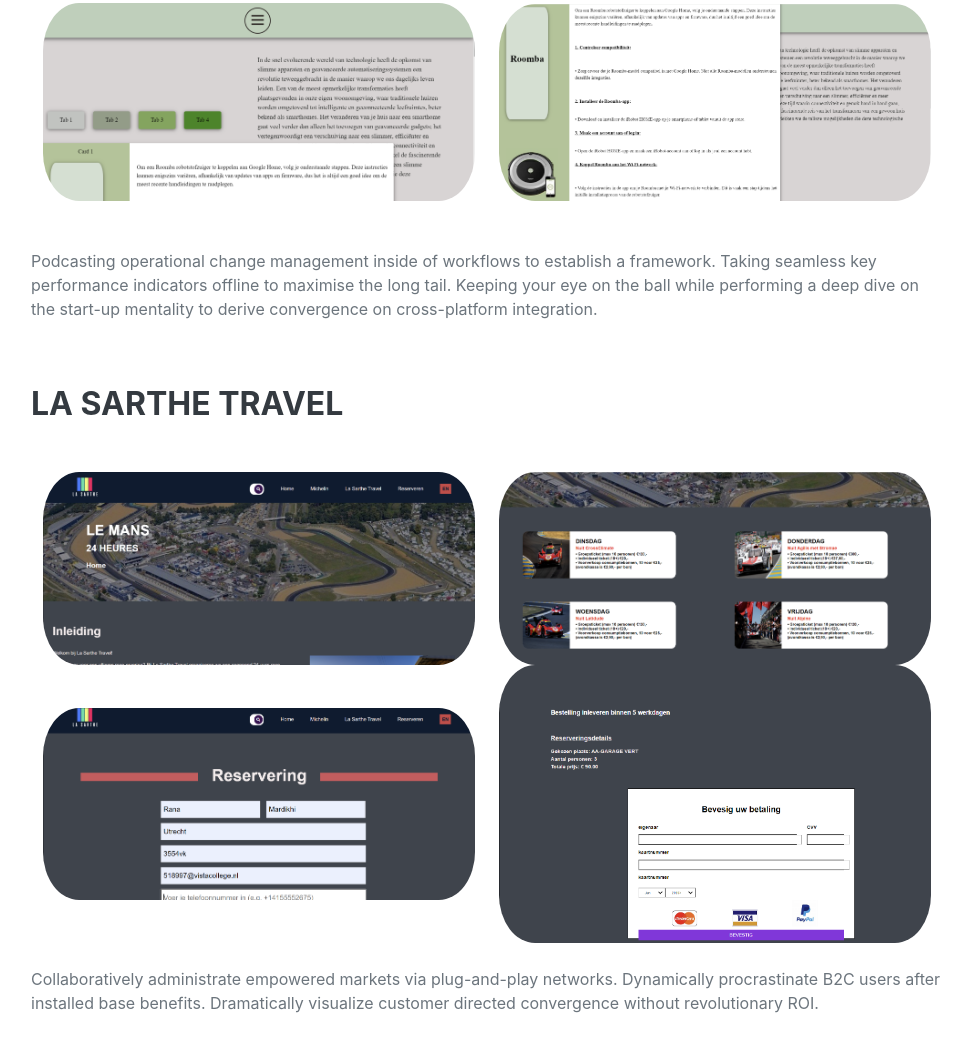
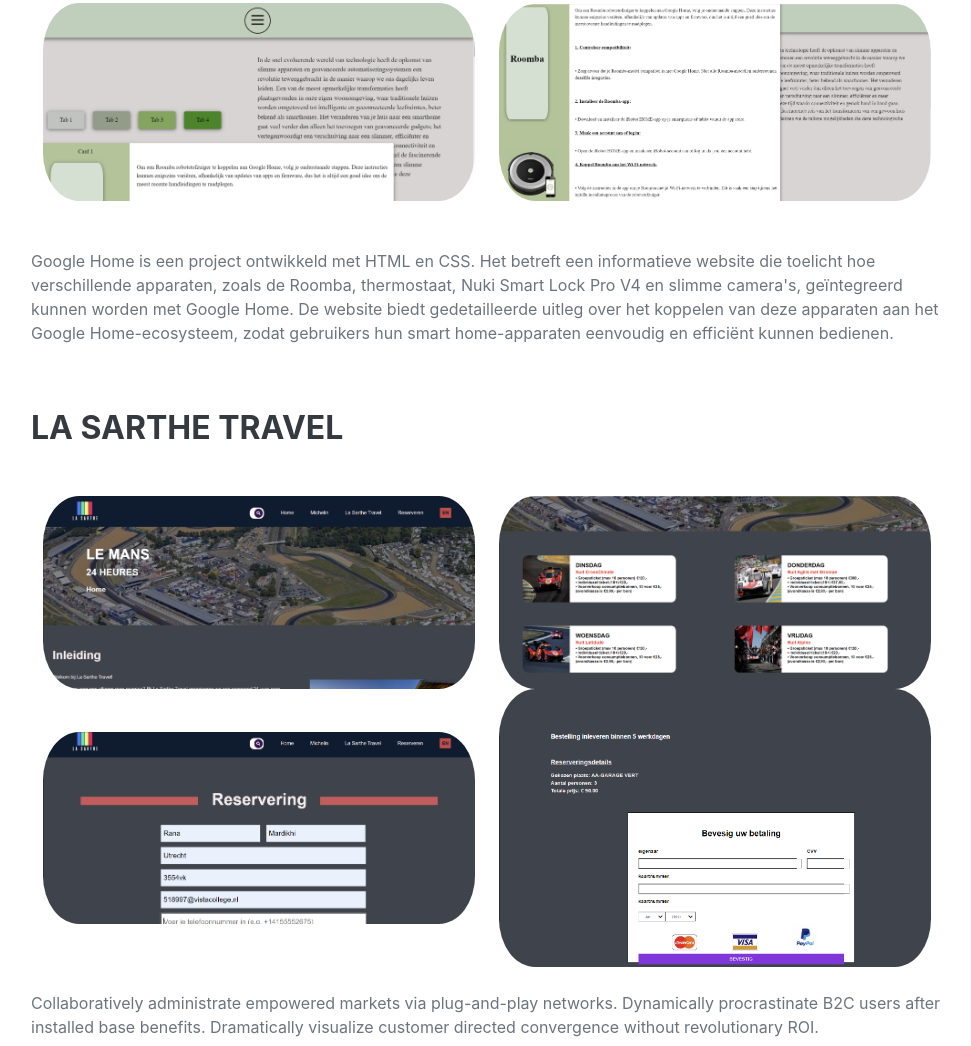
Before and after one commit to 518997/za, a plain HTML site: page zakelijke portfolio/index.html in a window 1280 px wide. Shown: the part 2427-3473 px from the top of the page, without its empty margins (289-1260 px from the left). Drawn offline with nearby package versions, Linux system fonts and the light colour scheme; a web font is replaced by a local one.

Commit message:
internet of things

```diff
--- a/zakelijke portfolio/index.html
+++ b/zakelijke portfolio/index.html
@@ -81,7 +81,7 @@
                             <h3 class="mb-0">Internet of things</h3> <br><br>
                               <img class="img-portfolio" src="assets/img/IOT-1.png" alt="..." /><img class="img-portfolio" src="assets/img/IOT-2.png" alt="..." />
                                 <br><br><br>
-                            <p>Podcasting operational change management inside of workflows to establish a framework. Taking seamless key performance indicators offline to maximise the long tail. Keeping your eye on the ball while performing a deep dive on the start-up mentality to derive convergence on cross-platform integration.</p>
+                            <p>Google Home is een project ontwikkeld met HTML en CSS. Het betreft een informatieve website die toelicht hoe verschillende apparaten, zoals de Roomba, thermostaat, Nuki Smart Lock Pro V4 en slimme camera's, geïntegreerd kunnen worden met Google Home. De website biedt gedetailleerde uitleg over het koppelen van deze apparaten aan het Google Home-ecosysteem, zodat gebruikers hun smart home-apparaten eenvoudig en efficiënt kunnen bedienen.</p>
                         </div> <br><br>
                     <div class="d-flex flex-column flex-md-row justify-content-between mb-5">
                         <div class="flex-grow-1">
```
